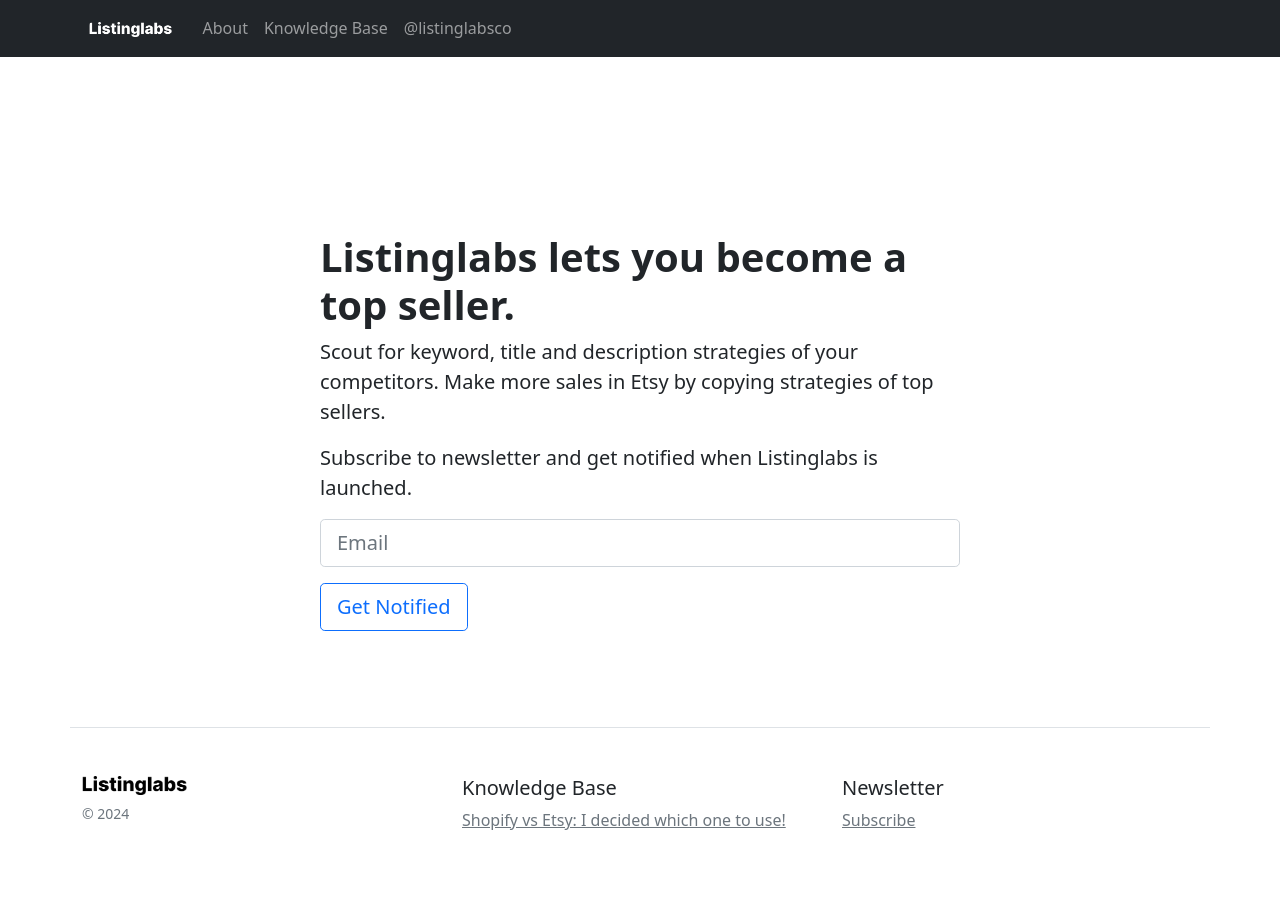
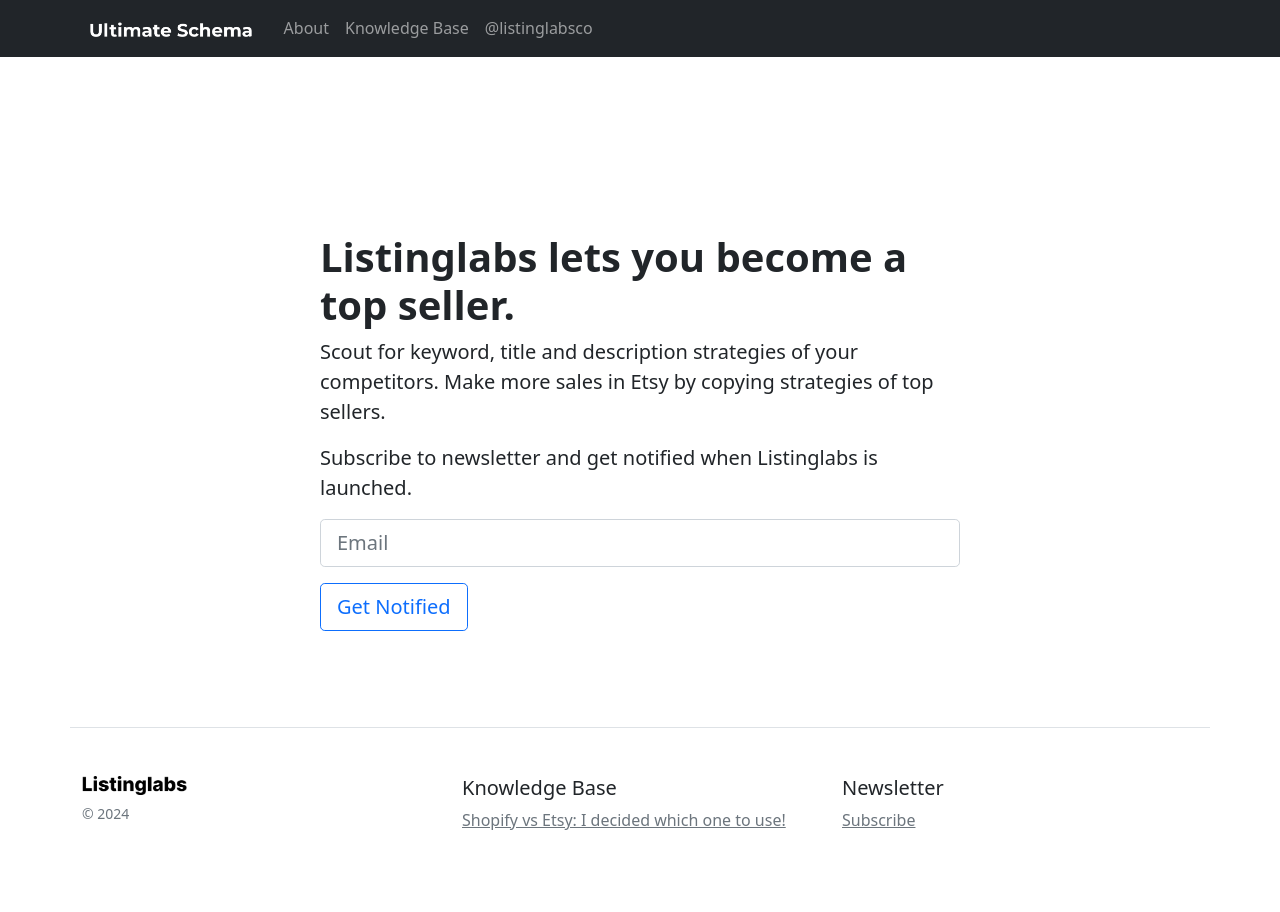
Before and after one commit to ultimateschema/ultimateschema.github.io, a Jekyll site: the page built from index.html, in a window 1280 px wide. Built offline with Jekyll 4.4.1, drawn with Linux system fonts in a browser that asks for light colours.

Commit message:
changed logo

```diff
--- a/_includes/index-nav.html
+++ b/_includes/index-nav.html
@@ -1,7 +1,7 @@
 <nav class="navbar navbar-expand-lg navbar-dark bg-dark">
     <div class="container">
         <a class="navbar-brand" href="{{ '/' | absolute_url }}">
-            <img src="/assets/images/logo-words-white.png" alt="" height="15"
+            <img src="/assets/images/logo-words-white_US.webp" alt="" height="15"
                 class="rounded d-inline-block align-center" style="margin:0.415rem;">
         </a>
         <button class="navbar-toggler" type="button" data-bs-toggle="collapse" data-bs-target="#navbarSupportedContent"
```
